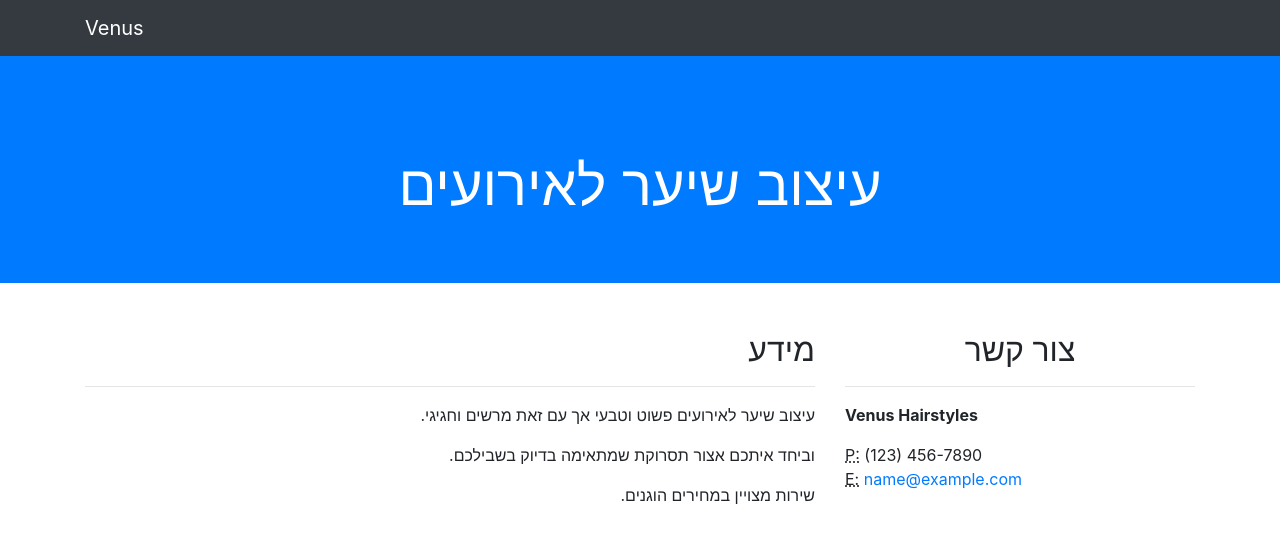
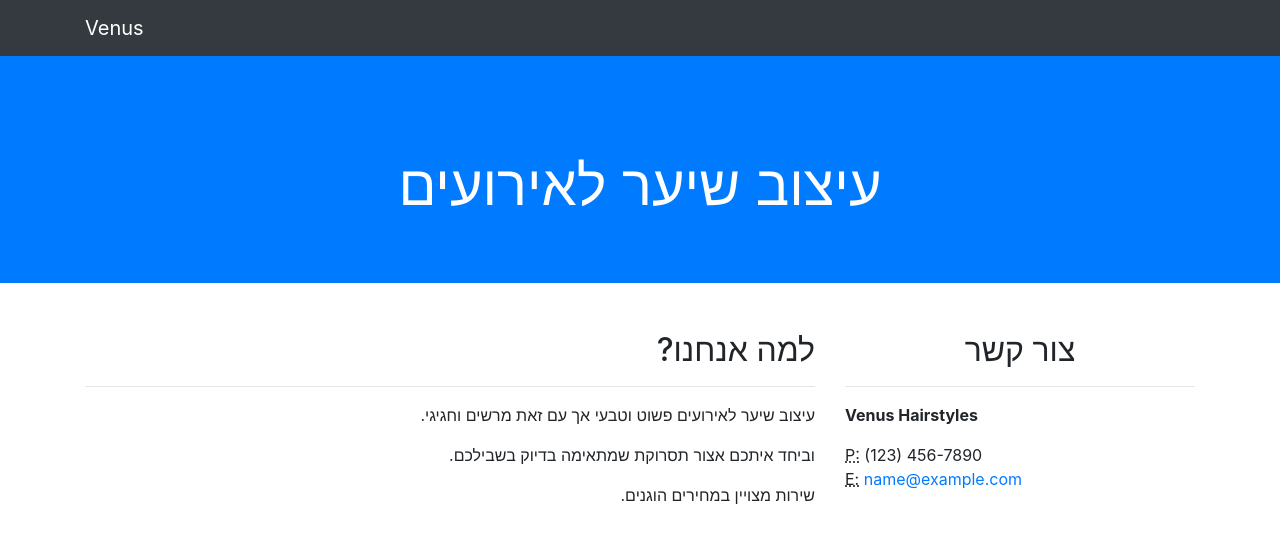
Before and after one commit to noga-g/test, a website: page index.html in a window 1280 px wide. Shown: the top 550 px of the page. Drawn offline with Linux system fonts and the light colour scheme.

Commit message:
Update index.html

```diff
--- a/index.html
+++ b/index.html
@@ -46,7 +46,7 @@
 
     <div class="row">
       <div class="col-md-8 mb-5">
-        <h2 style="text-align: right;">מידע</h2>
+        <h2 style="text-align: right;">?למה אנחנו</h2>
         <hr>
         <p style="text-align: right;">.עיצוב שיער לאירועים פשוט וטבעי אך עם זאת מרשים וחגיגי</p>
         <p style="text-align: right;">.וביחד איתכם אצור תסרוקת שמתאימה בדיוק בשבילכם</p>
```
